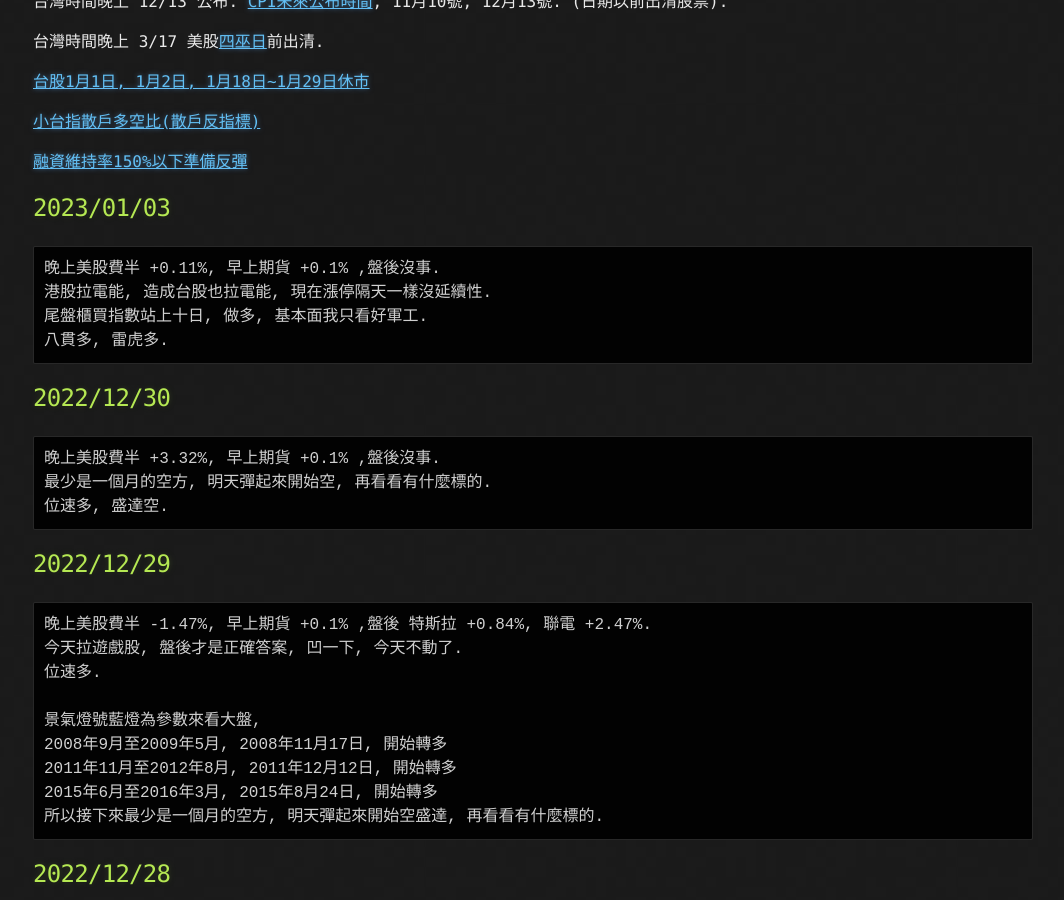
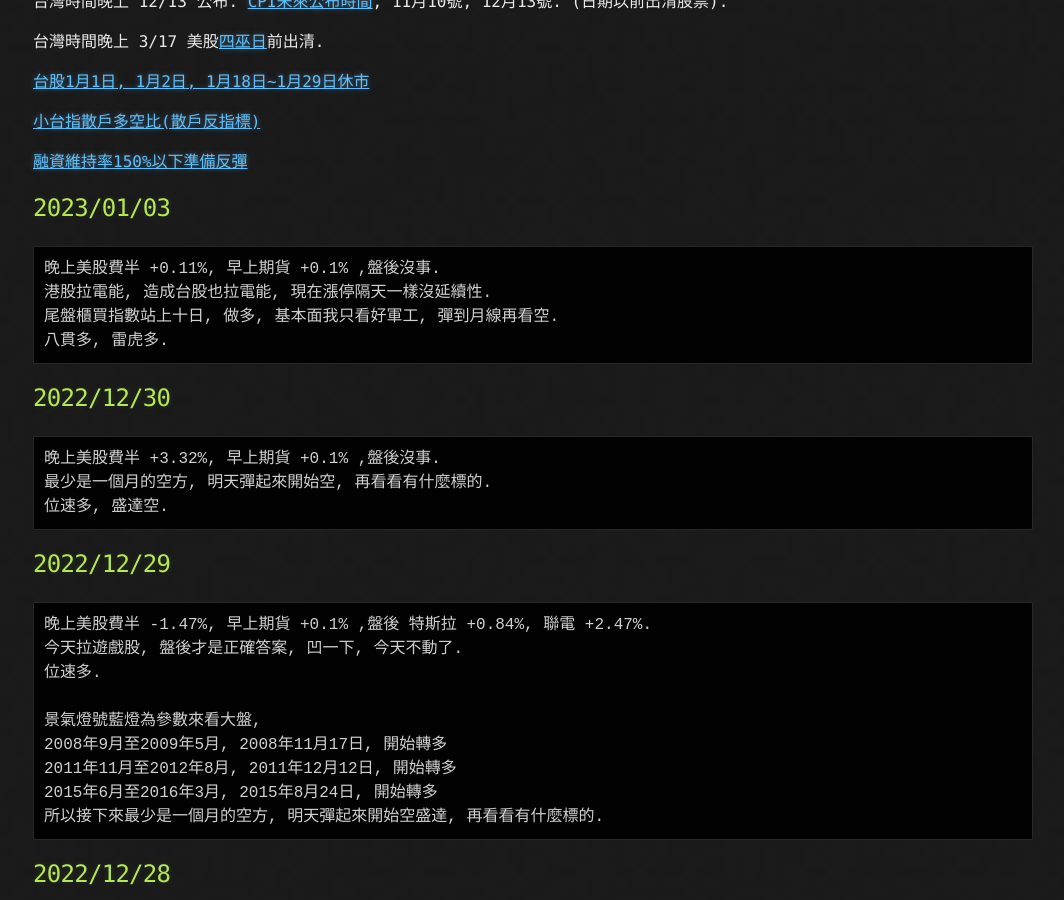
Before and after one commit to lepg5487/Stock_God, a Jekyll site: the page built from index.md, in a window 1280 px wide and 900 px high, scrolled down 428 px. Shown: the whole window, without its empty margins (107-1171 px from the left). Built offline with Jekyll 4.4.1, drawn with Linux system fonts in a browser that asks for light colours; our own code applies the rules of GitHub Pages for plain Markdown files.

Commit message:
Update index.md

````diff
--- a/index.md
+++ b/index.md
@@ -24,7 +24,7 @@ layout: testlayouts
 ```
 晚上美股費半 +0.11%, 早上期貨 +0.1% ,盤後沒事.
 港股拉電能, 造成台股也拉電能, 現在漲停隔天一樣沒延續性.
-尾盤櫃買指數站上十日, 做多, 基本面我只看好軍工.
+尾盤櫃買指數站上十日, 做多, 基本面我只看好軍工, 彈到月線再看空.
 八貫多, 雷虎多.
 ```
 
````
